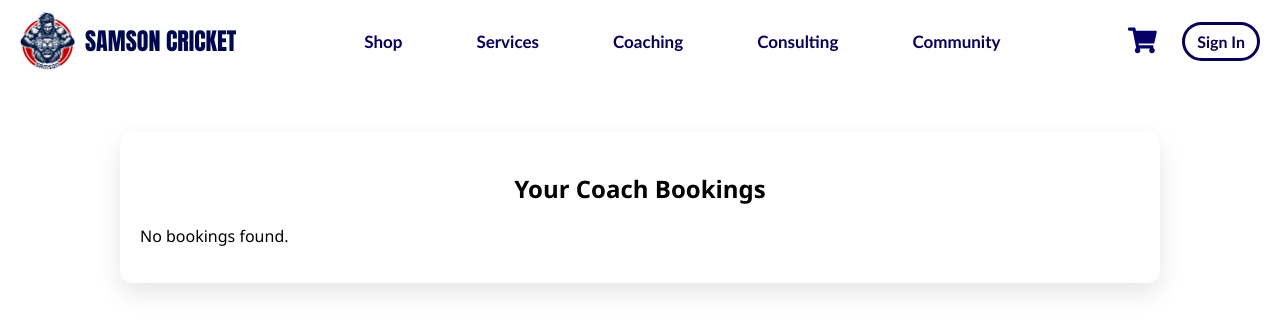
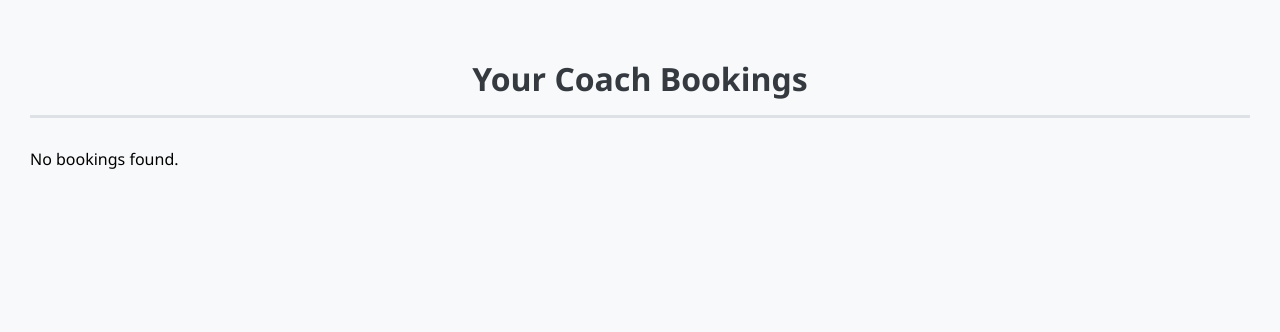
Before and after one commit to AshenIsuruWijesuriya/Samson-Cricket-WebApp, a React (Create React App) app in the folder frontend/: page /mySessions in a window 1280 px wide. Shown: the top 332 px of the page. Built offline with nearby package versions, Linux system fonts and the light colour scheme; the HTML template or start-up script is replaced by a standard one; what @react-pdf/renderer would draw is missing.

Commit message:
fix user dashboard coaching

```diff
--- a/frontend/src/Pages/Coaching/ViewCoaches/UserBookings.css
+++ b/frontend/src/Pages/Coaching/ViewCoaches/UserBookings.css
@@ -1,35 +1,64 @@
 .user-booking-container {
-    max-width: 1000px;
-    margin: 50px auto;
-    padding: 20px;
-    background: #ffffff;
-    box-shadow: 0 10px 25px rgba(0, 0, 0, 0.1);
-    border-radius: 12px;
-    font-family: 'Segoe UI', sans-serif;
+  padding: 30px;
+  font-family: 'Segoe UI', Tahoma, Geneva, Verdana, sans-serif;
+  background-color: #f8f9fa;
+  min-height: 100vh;
 }
 
 .user-booking-container h2 {
+  color: #343a40;
+  margin-bottom: 30px;
+  border-bottom: 3px solid #dee2e6;
+  padding-bottom: 15px;
   text-align: center;
-    margin-bottom: 20px;
+  font-size: 2rem;
+  font-weight: 600;
 }
 
 .user-booking-table {
   width: 100%;
   border-collapse: collapse;
+  margin-top: 20px;
+  box-shadow: 0 5px 15px rgba(0, 0, 0, 0.1);
+  border-radius: 12px;
+  overflow: hidden;
+  background-color: white;
 }
 
 .user-booking-table th,
 .user-booking-table td {
-    border: 1px solid #ddd;
-    padding: 10px 12px;
-    text-align: center;
-    font-size: 15px;
+  border: 1px solid #dee2e6;
+  padding: 15px;
+  text-align: left;
+  font-size: 0.95rem;
+  color: #444;
 }
 
 .user-booking-table th {
-    background-color: #007bff;
+  background-color: #343a40;
   color: white;
+  font-weight: 600;
 }
+
+.user-booking-table tbody tr:nth-child(even) {
+  background-color: #f8f9fa;
+}
+
+.user-booking-table tbody tr:hover {
+  background-color: #e9ecef;
+}
+
+.user-booking-table ul {
+  list-style-type: none;
+  padding: 0;
+  margin: 0;
+}
+
+.user-booking-table ul li {
+  margin-bottom: 8px;
+  line-height: 1.6;
+}
+
 
 .status-approved {
   color: green;
@@ -45,3 +74,15 @@
   color: orange;
   font-weight: 600;
 }
+
+@media (max-width: 768px) {
+  .user-booking-table {
+      overflow-x: auto;
+  }
+
+  .user-booking-table th,
+  .user-booking-table td {
+      padding: 10px;
+      font-size: 0.9rem;
+  }
+}
--- a/frontend/src/Pages/Coaching/ViewCoaches/UserBookings.js
+++ b/frontend/src/Pages/Coaching/ViewCoaches/UserBookings.js
@@ -1,7 +1,6 @@
 import React, { useEffect, useState } from "react";
 import axios from "axios";
 import "./UserBookings.css";
-import MainHeader from "../../../Common/mainHeader";
 
 const UserBookings = () => {
   const [bookings, setBookings] = useState([]);
@@ -34,7 +33,6 @@ const UserBookings = () => {
 
   return (
     <>
-    <MainHeader />
     <div className="user-booking-container">
       <h2>Your Coach Bookings</h2>
       {bookings.length === 0 ? (
--- a/frontend/src/Pages/UserDashboard/UserDashboard.js
+++ b/frontend/src/Pages/UserDashboard/UserDashboard.js
@@ -6,6 +6,7 @@ import EditProfile from '../../Components/UserDashboard/EditProfile';
 import MyOrder from '../../Components/UserDashboard/MyOrders';
 import MyServices from '../../Components/UserDashboard/MyServices';
 import MyFeedbacks from '../../Components/UserDashboard/MyFeedbacks';
+import UserBookings from '../Coaching/ViewCoaches/UserBookings';
 
 import YourConsultingAppointments from '../Consulting/UserComponents/YourConsultingAppoiments';
 
@@ -25,7 +26,7 @@ const UserDashboard = () => {
             case 'myOrders':
                 return <div><MyOrder/></div>;
             case 'myCoaching':
-                return <div><h2>My Coaching</h2><p>Your coaching sessions.</p></div>;
+                return <div><UserBookings/></div>;
             case 'myConsulting':
                 return <div><YourConsultingAppointments/></div>;
             case 'myServices':
```
Lines whose indentation alone changed are shown as unchanged.
